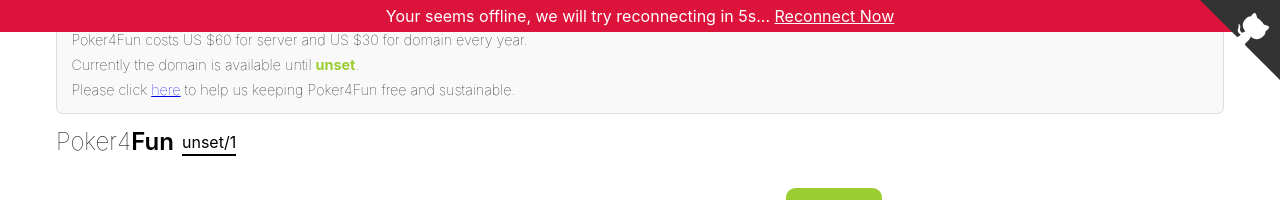
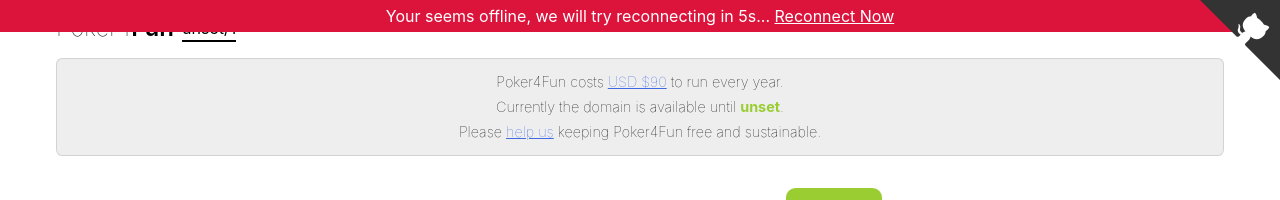
Before and after one commit to IFS49F/poker, a React app: page /1 in a window 1280 px wide. Shown: the top 200 px of the page. Built offline with nearby package versions, Linux system fonts and the light colour scheme; no server answers.

Commit message:
Fix donate notification

```diff
--- a/src/components/SiteNotification/SiteNotification.css
+++ b/src/components/SiteNotification/SiteNotification.css
@@ -1,8 +1,9 @@
 .SiteNotification {
   padding: 0.9em;
-  border: 1px solid #ddd;
+  border: 1px solid rgba(150, 150, 150, 0.3);
   border-radius: 0.4em;
-  background-color: #f9f9f9;
+  background-color: rgba(200, 200, 200, 0.3);
+  text-align: center;
 
   > p {
     margin-bottom: 0.5rem;
@@ -15,11 +16,19 @@
   }
 
   .expiry-date {
-    color: YellowGreen;
+    color: yellowgreen;
     font-weight: bold;
 
     &--close {
-      color: red;
+      color: crimson;
+    }
+  }
+
+  a {
+    color: royalblue;
+
+    &:hover {
+      text-decoration: none;
     }
   }
 }
--- a/src/components/SiteNotification/SiteNotification.js
+++ b/src/components/SiteNotification/SiteNotification.js
@@ -5,22 +5,22 @@
 const SiteNotification = () => {
   const expiryDate = new Date(process.env.REACT_APP_DOMAIN_EXPIRY_DATE);
   const today = new Date();
-  const isLessThanOneMonth = ((expiryDate.getTime() - today.getTime()) / (1000 * 60 * 60 * 24)) < 30
+  const isUrgent = ((expiryDate.getTime() - today.getTime()) / (1000 * 60 * 60 * 24)) < 90
   const expiryDateClasses = classNames({
     'expiry-date': true,
-    'expiry-date--close': isLessThanOneMonth
+    'expiry-date--close': isUrgent
   });
 
   return (
     <div className="SiteNotification">
       <p>
-        Poker4Fun costs US $60 for server and US $30 for domain every year.
+        Poker4Fun costs <a href="https://github.com/IFS49F/poker/#cost">USD $90</a> to run every year.
       </p>
       <p>
         Currently the domain is available until <span className={expiryDateClasses}>{process.env.REACT_APP_DOMAIN_EXPIRY_DATE}</span>.
       </p>
       <p>
-        Please click <a href="https://github.com/IFS49F/poker#donate" target="_blank" rel="noopener noreferrer">here</a> to help us keeping Poker4Fun free and sustainable.
+        Please <a href="https://github.com/IFS49F/poker#donate" target="_blank" rel="noopener noreferrer">help us</a> keeping Poker4Fun free and sustainable.
       </p>
     </div>
   );
--- a/src/pages/Room/Room.js
+++ b/src/pages/Room/Room.js
@@ -175,9 +175,9 @@
         <Helmet>
           <title>{this.room}</title>
         </Helmet>
-        <SiteNotification />
         <Share
           roomName={this.room} />
+        <SiteNotification />
         {me ? (
           <Actions
             show={show}
```
